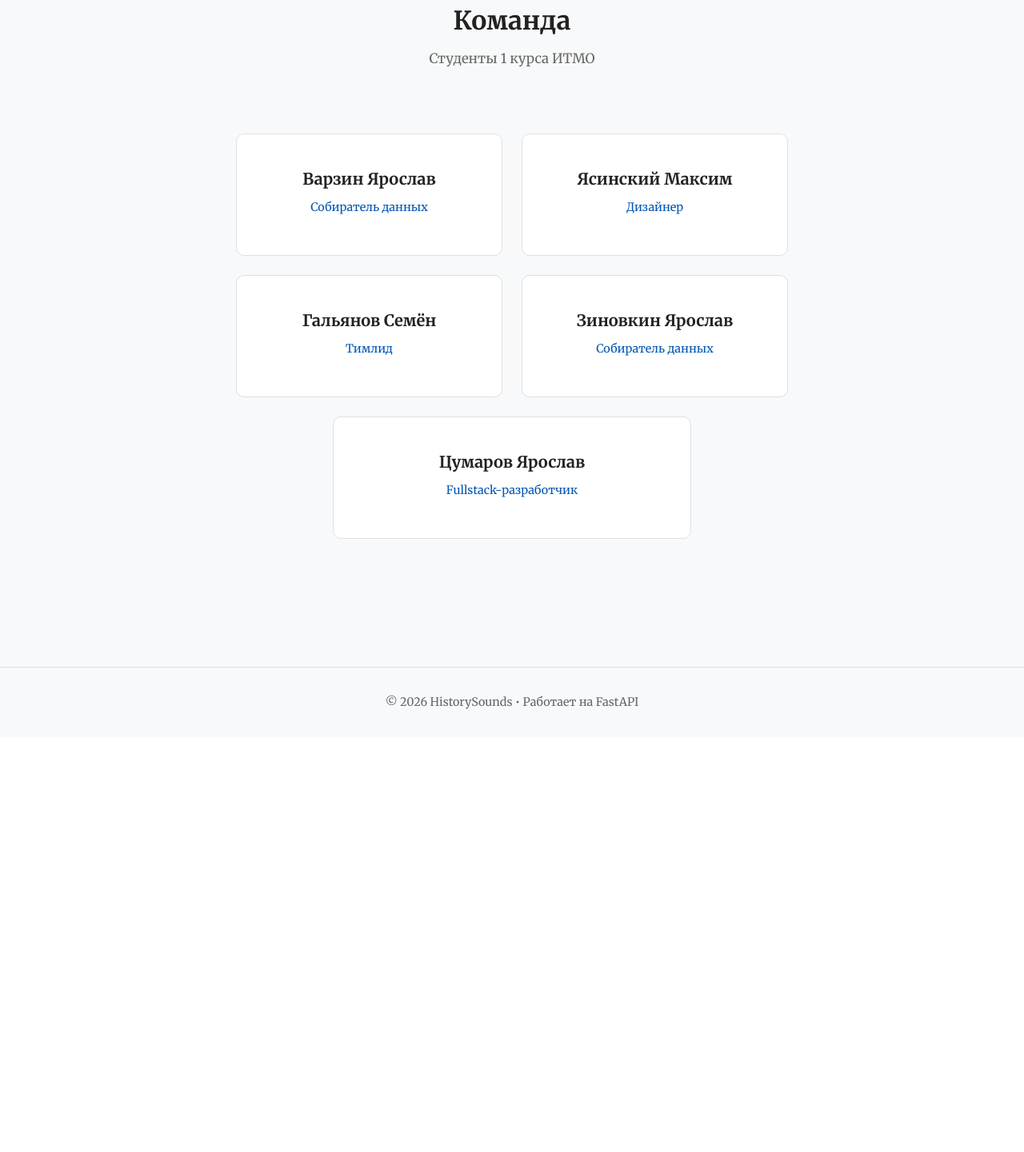
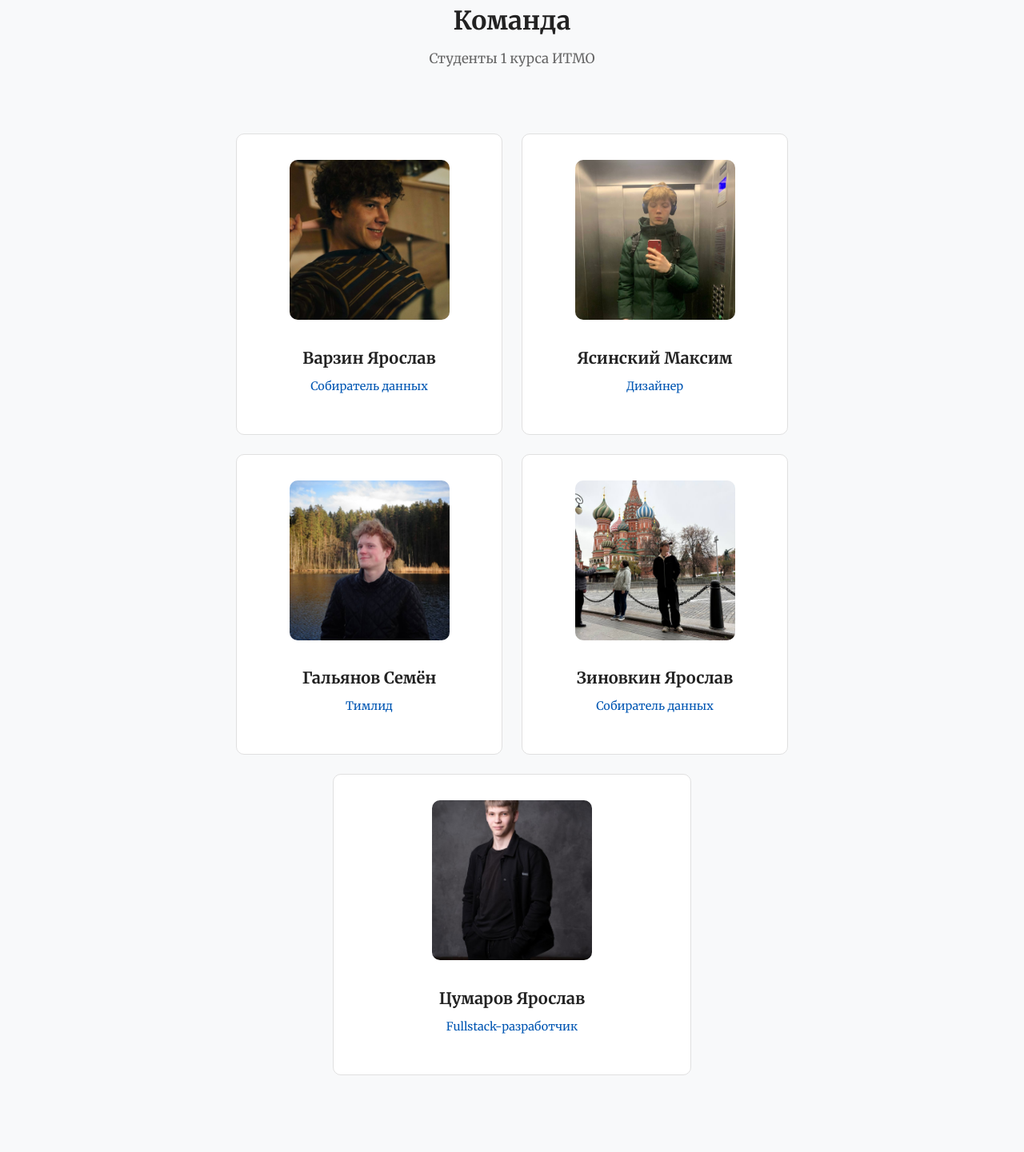
Before and after one commit to menneli/history-project, a FastAPI app: page / in a window 1280 px wide. Shown: the part 1046-2487 px from the top of the page at 80% size. Before the commit the page ends 1933 px from the top, so only its background shows below. Run offline with FastAPI, Linux system fonts and the light colour scheme.

Commit message:
added photos of team members

```diff
--- a/app.py
+++ b/app.py
@@ -91,9 +91,6 @@ async def song_page(request: Request, composer_slug: str, song_slug: str, db: Se
             break
 
     if not song:
-        # Debug log only - no more crashing
-        print(f" Not found: composer='{composer_q}', song='{song_q}'")
-        print(f"   Searched {len(all_songs)} songs")
         # Optional: show closest name matches
         close_matches = [s for s in all_songs if song_q in normalize(s.name)]
         if close_matches:
--- a/templates/main.html
+++ b/templates/main.html
@@ -22,38 +22,33 @@
 
   <div class="team-grid">
     <div class="team-card">
-<!--      <img src="https://i.pravatar.cc/300?img=5" alt="Lucy Good" class="team-photo">-->
+      <img src="/static/yar_var.png" alt="Варзин Ярослав" class="team-photo" width="200" height="200">
       <h3>Варзин Ярослав</h3>
       <span class="team-role">Собиратель данных</span>
-<!--      <p>Lucy handles everything visual. With five years of experience studying visual communication in London, she applies her expertise to make the world a bit more beautiful.</p>-->
     </div>
 
     <div class="team-card">
-<!--      <img src="https://i.pravatar.cc/300?img=11" alt="Max Holden" class="team-photo">-->
+      <img src="/static/max.png" alt="Ясинский Максим" class="team-photo" width="200" height="200">
       <h3>Ясинский Максим</h3>
       <span class="team-role">Дизайнер</span>
-<!--      <p>Max, the founder of our company, is the driving force behind our core goals and values. He assembled our team's key members, nurtured their unique talents, and guided them to excel in delivering exceptional results.</p>-->
     </div>
 
     <div class="team-card">
-<!--      <img src="https://i.pravatar.cc/300?img=9" alt="Eva Stark" class="team-photo">-->
+      <img src="/static/simon.png" alt="Гальянов Семён" class="team-photo" width="200" height="200">
       <h3>Гальянов Семён</h3>
       <span class="team-role">Тимлид</span>
-<!--      <p>Eva is the voice of our brand, dedicating her time to ensuring our clients feel valued and have a great user experience. If you have any suggestions, feel free to reach out to her.</p>-->
     </div>
 
     <div class="team-card">
-<!--      <img src="https://i.pravatar.cc/300?img=9" alt="Eva Stark" class="team-photo">-->
+      <img src="/static/yar_zin.png" alt="Зиновкин Ярослав" class="team-photo" width="200" height="200">
       <h3>Зиновкин Ярослав</h3>
       <span class="team-role">Собиратель данных</span>
-<!--      <p>Eva is the voice of our brand, dedicating her time to ensuring our clients feel valued and have a great user experience. If you have any suggestions, feel free to reach out to her.</p>-->
     </div>
 
     <div class="team-card team-card-wide">
-<!--      <img src="https://i.pravatar.cc/300?img=9" alt="Eva Stark" class="team-photo">-->
+      <img src="/static/yar_tsum.png" alt="Цумаров Ярослав" class="team-photo" width="200" height="200">
       <h3>Цумаров Ярослав</h3>
       <span class="team-role">Fullstack-разработчик</span>
-<!--      <p>Eva is the voice of our brand, dedicating her time to ensuring our clients feel valued and have a great user experience. If you have any suggestions, feel free to reach out to her.</p>-->
     </div>
   </div>
 </section>
```
Also changed, not shown: static/max.png (added), static/simon.png (added), static/yar_tsum.png (added), static/yar_var.png (added), static/yar_zin.png (added).
